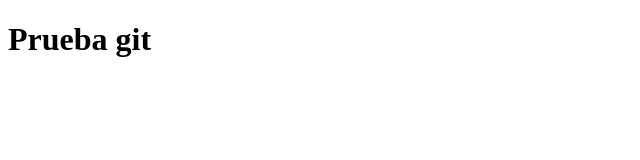
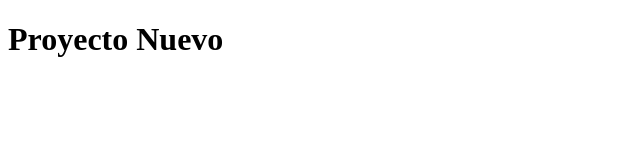
Before and after one commit to YOviedo-2402/hello-git, a plain HTML site: page index.html in a window 1280 px wide. Shown: the whole page, without its empty margins (0-640 px from the left). Drawn offline with Linux system fonts and the light colour scheme.

Commit message:
Se ha modificado el título del index

```diff
--- a/index.html
+++ b/index.html
@@ -8,7 +8,7 @@
 <body>
 
     <h1>
-        Prueba git
+        Proyecto Nuevo
     </h1>
 
 </body>
```
